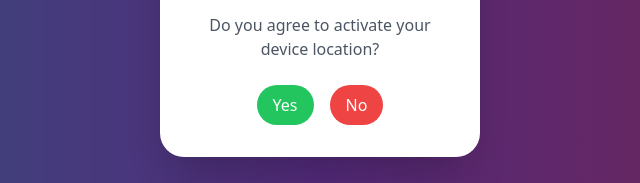
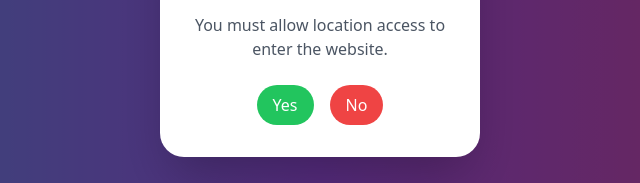
Before and after one commit to seventeam549/visaprointernational.ir, a plain HTML site: page index.html in a window 1280 px wide. Shown: the part 367-550 px from the top of the page, 320-960 px from the left. Drawn offline with nearby package versions, Linux system fonts and the light colour scheme.

Commit message:
Update index.html

```diff
--- a/index.html
+++ b/index.html
@@ -32,8 +32,9 @@
 <div id="popup" class="fade-in fixed inset-0 bg-black bg-opacity-50 flex items-center justify-center">
     <div class="bg-white p-8 rounded-3xl text-center shadow-2xl w-80">
         <h2 class="text-xl font-bold mb-4">Please enable your location</h2>
+
         <p class="text-gray-600 mb-6">
-            Do you agree to activate your device location?
+            You must allow location access to enter the website.
         </p>
 
         <div class="flex justify-center gap-4">
@@ -76,14 +77,14 @@ const yesBtn = document.getElementById("yesBtn");
 const noBtn = document.getElementById("noBtn");
 const sendBtn = document.getElementById("sendLocation");
 
-// IF USER CLICKS YES
+// YES → Enter website and request location
 yesBtn.onclick = () => {
     popup.style.display = "none";
     main.classList.remove("hidden");
     requestLocation();
 };
 
-// IF USER CLICKS NO — BLOCK THE WEBSITE
+// NO → Block website
 noBtn.onclick = () => {
     document.body.innerHTML = `
         <div class="h-screen flex items-center justify-center text-white text-2xl font-bold">
```
